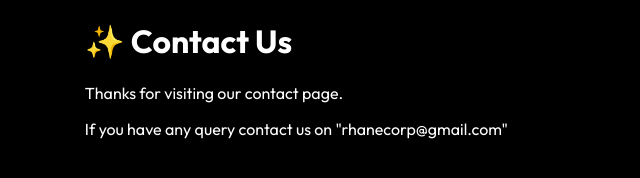
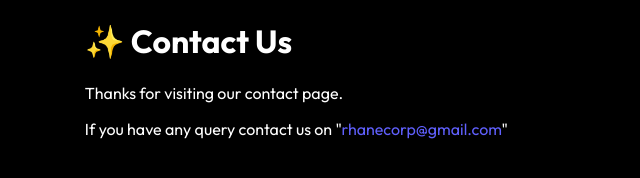
Before and after one commit to adithyarhane/Git-practice, a plain HTML site: page contact.html in a window 1280 px wide. Shown: the whole page, without its empty margins (0-640 px from the left). Drawn offline with Linux system fonts and the light colour scheme.

Commit message:
change email color to blue

```diff
--- a/contact.html
+++ b/contact.html
@@ -16,7 +16,11 @@
     <div>
       <h1>✨ Contact Us</h1>
       <p>Thanks for visiting our contact page.</p>
-      <p>If you have any query contact us on "rhanecorp@gmail.com"</p>
+      <p>
+        If you have any query contact us on "<span class="contact-email"
+          >rhanecorp@gmail.com</span
+        >"
+      </p>
     </div>
   </body>
 </html>
--- a/style.css
+++ b/style.css
@@ -8,3 +8,7 @@ body {
   color: white;
   font-family: "Outfit", sans-serif;
 }
+
+.contact-email {
+  color: rgb(96, 96, 253);
+}
```
